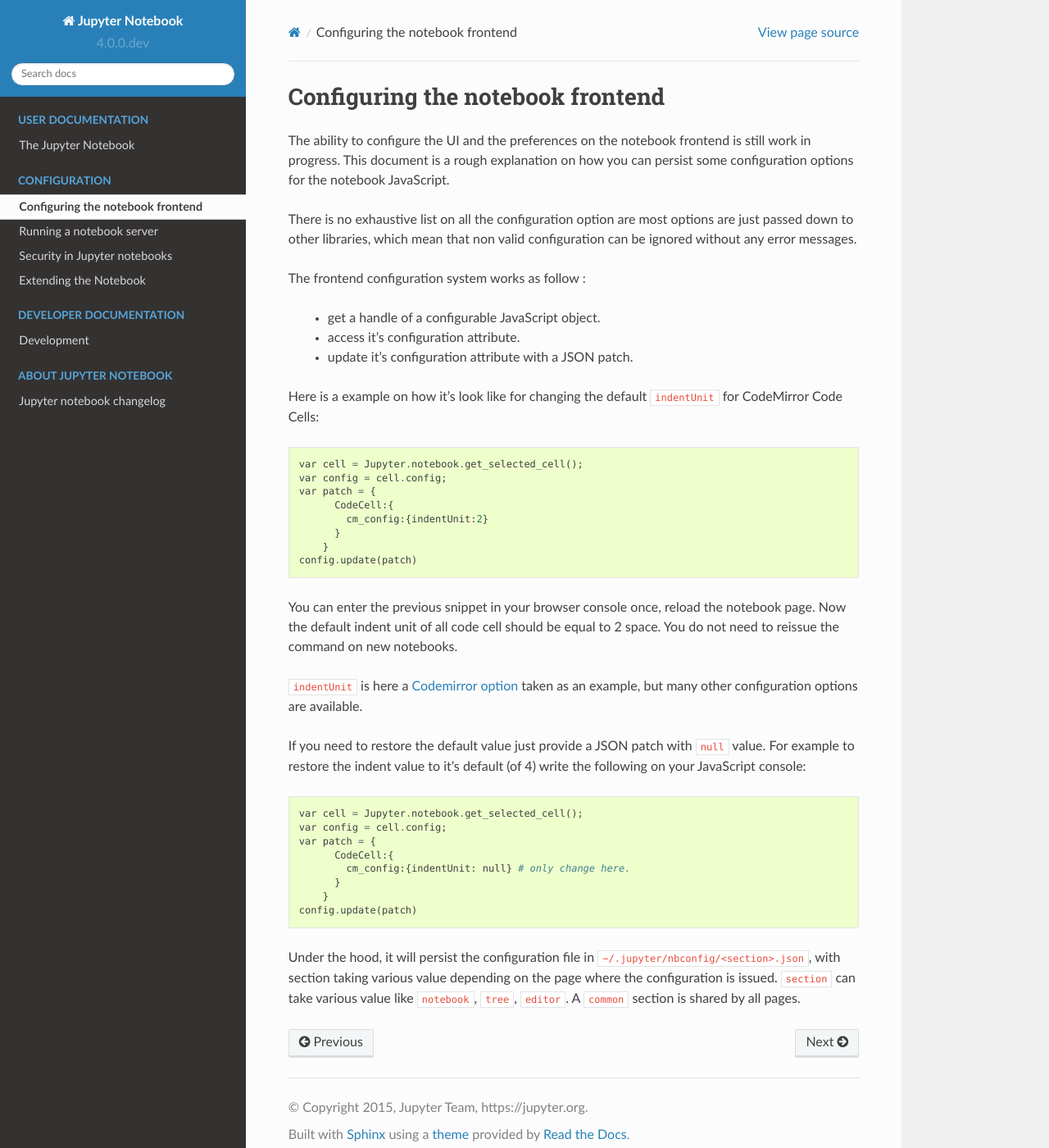
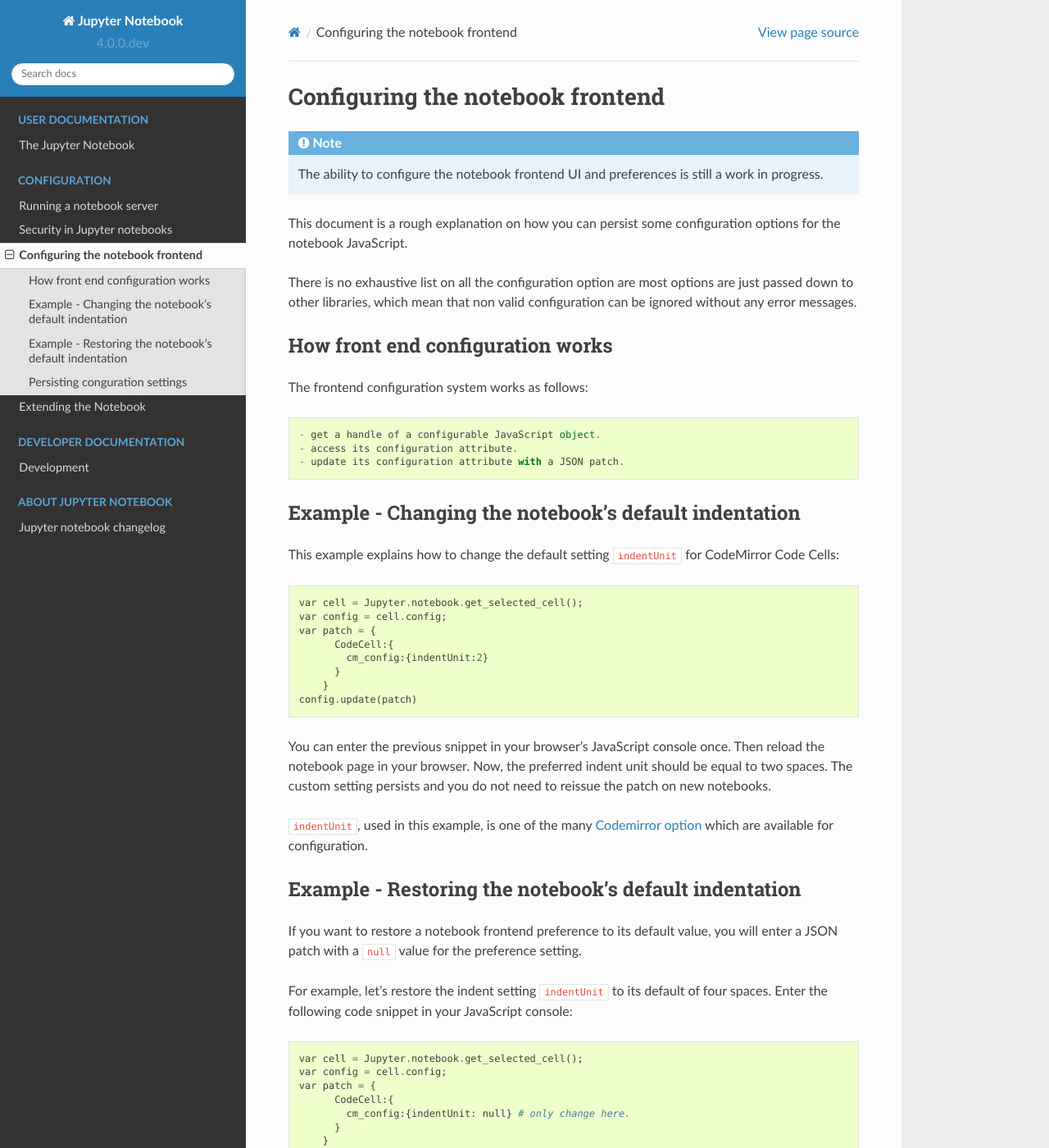
Before and after one commit to jupyter/nbclassic, a Sphinx documentation site: the page built from docs/source/frontend_config.rst, in a window 1280 px wide and 1400 px high. Shown: the whole window at 82% size. Built offline with Sphinx 7.4.7 and the Read the Docs theme 2.0.0, drawn with Linux system fonts in a browser that asks for light colours; pages that are not in the unit, such as notebooks, are missing from menus; some of the changed text lies outside the part shown.

Commit message:
Update config docs

```diff
--- a/docs/autogen_config.py
+++ b/docs/autogen_config.py
@@ -6,8 +6,9 @@
 header = """\
 .. _config:
 
-Config
-======
+
+Config file and command line options
+====================================
 
 The notebook server can be run with a variety of command line arguments.
 A list of available options can be found below in the :ref:`options section
--- a/docs/source/frontend_config.rst
+++ b/docs/source/frontend_config.rst
@@ -3,25 +3,32 @@
 Configuring the notebook frontend
 =================================
 
-The ability to configure the UI and the preferences on the notebook frontend is
-still work in progress. This document is a rough explanation on how you can
-persist some configuration options for the notebook JavaScript.
+.. note::
+
+    The ability to configure the notebook frontend UI and preferences is
+    still a work in progress.
+
+This document is a rough explanation on how you can persist some configuration
+options for the notebook JavaScript.
 
 There is no exhaustive list on all the configuration option are most options
 are just passed down to other libraries, which mean that non valid
 configuration can be ignored without any error messages.
 
 
-The frontend configuration system works as follow :
+How front end configuration works
+---------------------------------
+The frontend configuration system works as follows::
 
   - get a handle of a configurable JavaScript object.
-  - access it's configuration attribute.
-  - update it's configuration attribute with a JSON patch.
+  - access its configuration attribute.
+  - update its configuration attribute with a JSON patch.
 
-Here is a example on how it's look like for changing the default ``indentUnit``
-for CodeMirror Code Cells:
 
-.. sourcecode::
+Example - Changing the notebook's default indentation
+-----------------------------------------------------
+This example explains how to change the default setting ``indentUnit``
+for CodeMirror Code Cells::
 
     var cell = Jupyter.notebook.get_selected_cell();
     var config = cell.config;
@@ -32,23 +39,23 @@
         }
     config.update(patch)
 
+You can enter the previous snippet in your browser's JavaScript console once.
+Then reload the notebook page in your browser. Now, the preferred indent unit
+should be equal to two spaces. The custom setting persists and you do not need
+to reissue the patch on new notebooks.
+
+``indentUnit``, used in this example, is one of the many `Codemirror option
+<https://codemirror.net/doc/manual.html#option_indentUnit>`_ which are available
+for configuration.
 
 
-You can enter the previous snippet in your browser console once, reload the
-notebook page.  Now the default indent unit of all code cell should be equal to
-2 space.  You do not need to reissue the command on new notebooks.
+Example - Restoring the notebook's default indentation
+------------------------------------------------------
+If you want to restore a notebook frontend preference to its default value,
+you will enter a JSON patch with a ``null`` value for the preference setting.
 
-
-
-``indentUnit`` is here a `Codemirror option
-<https://codemirror.net/doc/manual.html#option_indentUnit>`_ taken as an
-example, but many other configuration options are available.
-
-If you need to restore the default value just provide a JSON patch with
-``null`` value. For example to restore the indent value to it's default (of 4)
-write the following on your JavaScript console:
-
-.. sourcecode::
+For example, let's restore the indent setting ``indentUnit`` to its default of
+four spaces. Enter the following code snippet in your JavaScript console::
 
     var cell = Jupyter.notebook.get_selected_cell();
     var config = cell.config;
@@ -59,9 +66,14 @@
         }
     config.update(patch)
 
+Reload the notebook in your browser and the default indent should again be two
+spaces.
 
-Under the hood, it will persist the configuration file in
-``~/.jupyter/nbconfig/<section>.json``, with section taking various value
-depending on the page where the configuration is issued.  ``section`` can take
-various value like ``notebook``, ``tree``, ``editor``. A ``common`` section is
-shared by all pages.
+Persisting conguration settings
+-------------------------------
+Under the hood, Jupyter will persist preferred configuration settings in the
+configuration file in ``~/.jupyter/nbconfig/<section>.json``, with ``<section>``
+taking various value depending on the page where the configuration is issued.
+``<section>`` can take various values like ``notebook``, ``tree``, and
+``editor``. A ``common`` section contains configuration settings shared by all
+pages.
--- a/docs/source/index.rst
+++ b/docs/source/index.rst
@@ -13,9 +13,9 @@
    :caption: Configuration
 
    config
-   frontend_config
    public_server
    security
+   frontend_config
    extending/index
 
 .. toctree::
```
